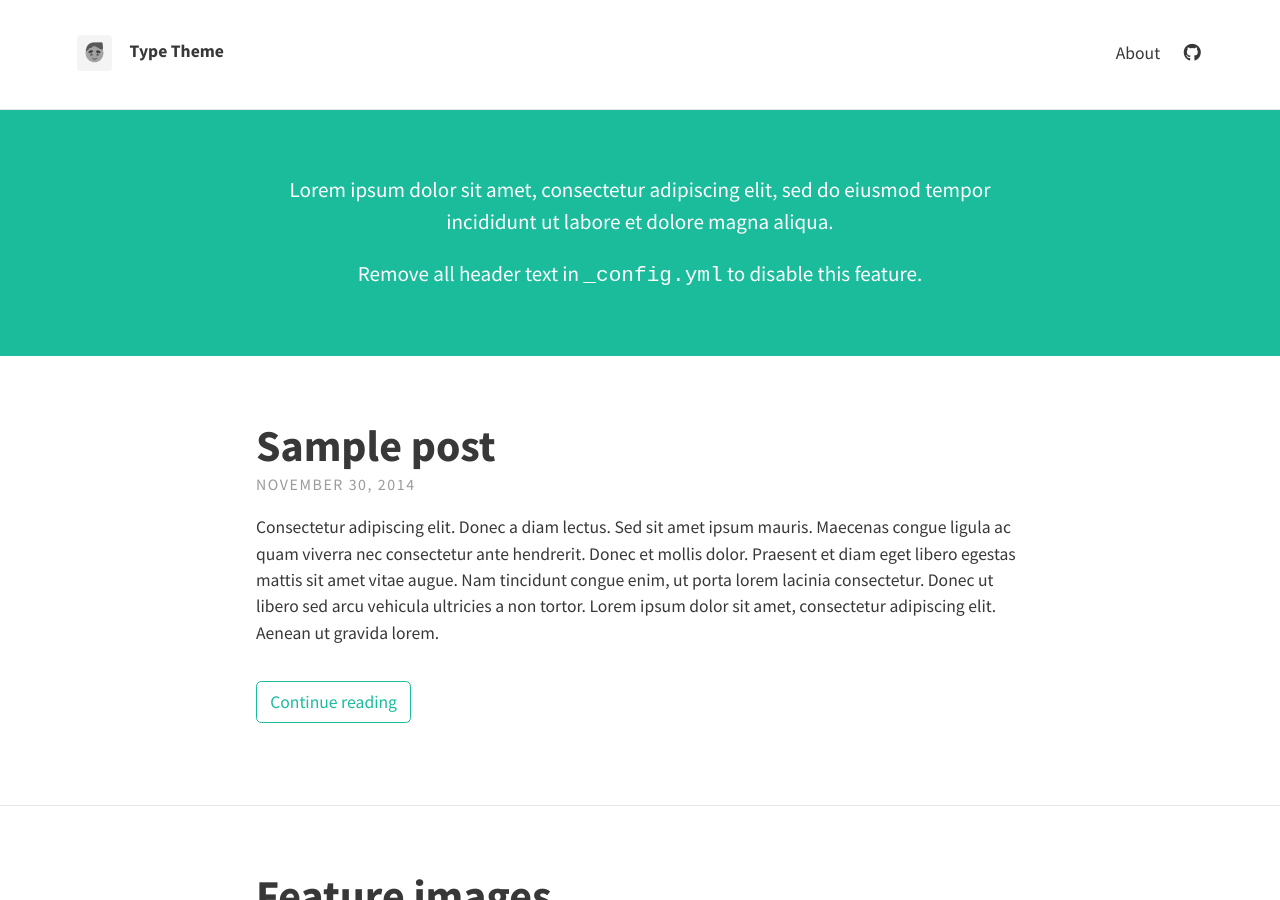
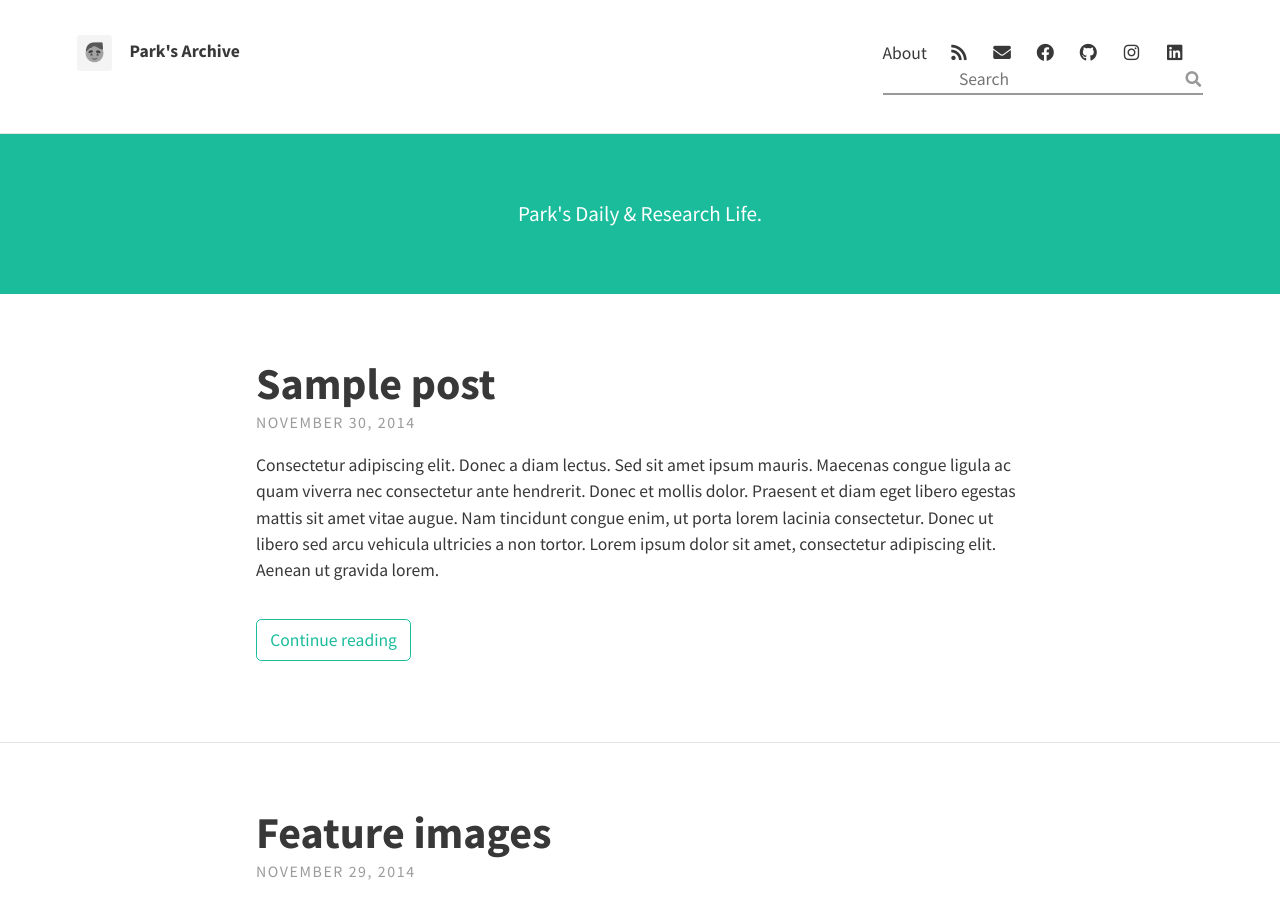
Before and after one commit to jhyun0919/jhyun0919.github.io, a Jekyll site: the page built from index.html, in a window 1280 px wide and 900 px high. Built offline with Jekyll 4.4.1, drawn with Linux system fonts in a browser that asks for light colours; nearby versions of some CDN libraries; the list of posts is cut into pages by our own code.

Commit message:
theme testing

```diff
--- a/_config.yml
+++ b/_config.yml
@@ -5,7 +5,7 @@
 # THEME-SPECIFIC CONFIGURATION
 theme_settings:
   # Meta
-  title: Type Theme
+  title: Park's Archive
   avatar: assets/img/avatar.png
   favicon: assets/favicon.ico
   gravatar: # Email MD5 hash
@@ -13,27 +13,26 @@
 
   # Header and footer text
   header_text: >
-     <p>Lorem ipsum dolor sit amet, consectetur adipiscing elit, sed do eiusmod tempor incididunt ut labore et dolore magna aliqua.</p>
+     <p>Park's Daily & Research Life.</p>
 
-     <p>Remove all header text in <code>_config.yml</code> to disable this feature.</p>
   header_text_feature_image:
   footer_text: >
    Powered by <a href="https://jekyllrb.com/">Jekyll</a> with <a href="https://github.com/rohanchandra/type-theme">Type Theme</a>
 
   # Icons
-  rss: false
-  email_address: # Full email address, e.g. "sam@example.com"
+  rss: true
+  email_address: "jhyun0919@utexas.edu"# Full email address, e.g. "sam@example.com"
   behance:
   bitbucket:
   dribbble:
-  facebook:
+  facebook: "jhyun0919"
   flickr:
   gitlab:
   github: "jhyun0919"
   gitter:
   google_plus:
-  instagram:
-  linkedin:  # Full URL
+  instagram: "park._.shape"
+  linkedin:  "https://www.linkedin.com/in/jhyun0919/"# Full URL
   pinterest:
   reddit:
   soundcloud:
@@ -48,7 +47,7 @@
   google_analytics: # Tracking ID, e.g. "UA-000000-01"
   disqus_shortname:
   katex: true # Enable if using math markup
-  search: false # Enable the search feature
+  search: ture # Enable the search feature
 
   # Localization strings
   str_follow_on: "Follow on"
@@ -67,11 +66,12 @@
   google_fonts: "Source+Sans+Pro:400,700,700italic,400italic"
 
   # Post navigation
-  post_navigation: false
+  post_navigation: true
 
 # PAGINATION
 paginate: 5
 paginate_path: "blog/page:num"
+animation: true
 
 # BUILD SETTINGS
 markdown: kramdown
@@ -79,7 +79,8 @@
 sass:
   sass_dir: _sass
   style: :compressed
-plugins: [jekyll-paginate]
+plugins: [jekyll-paginate, jekyll-category-pages]
+
 exclude:
   - Gemfile
   - Gemfile.lock
```
